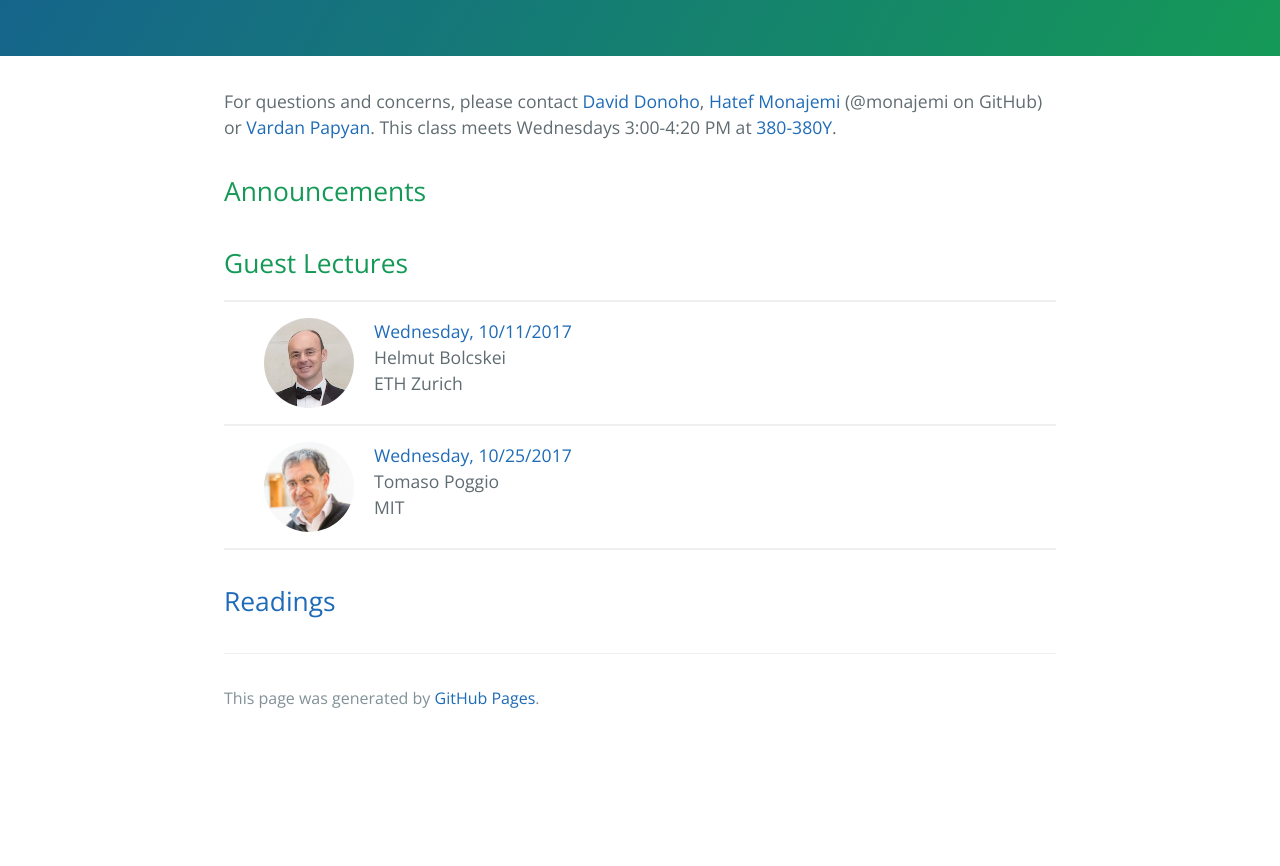
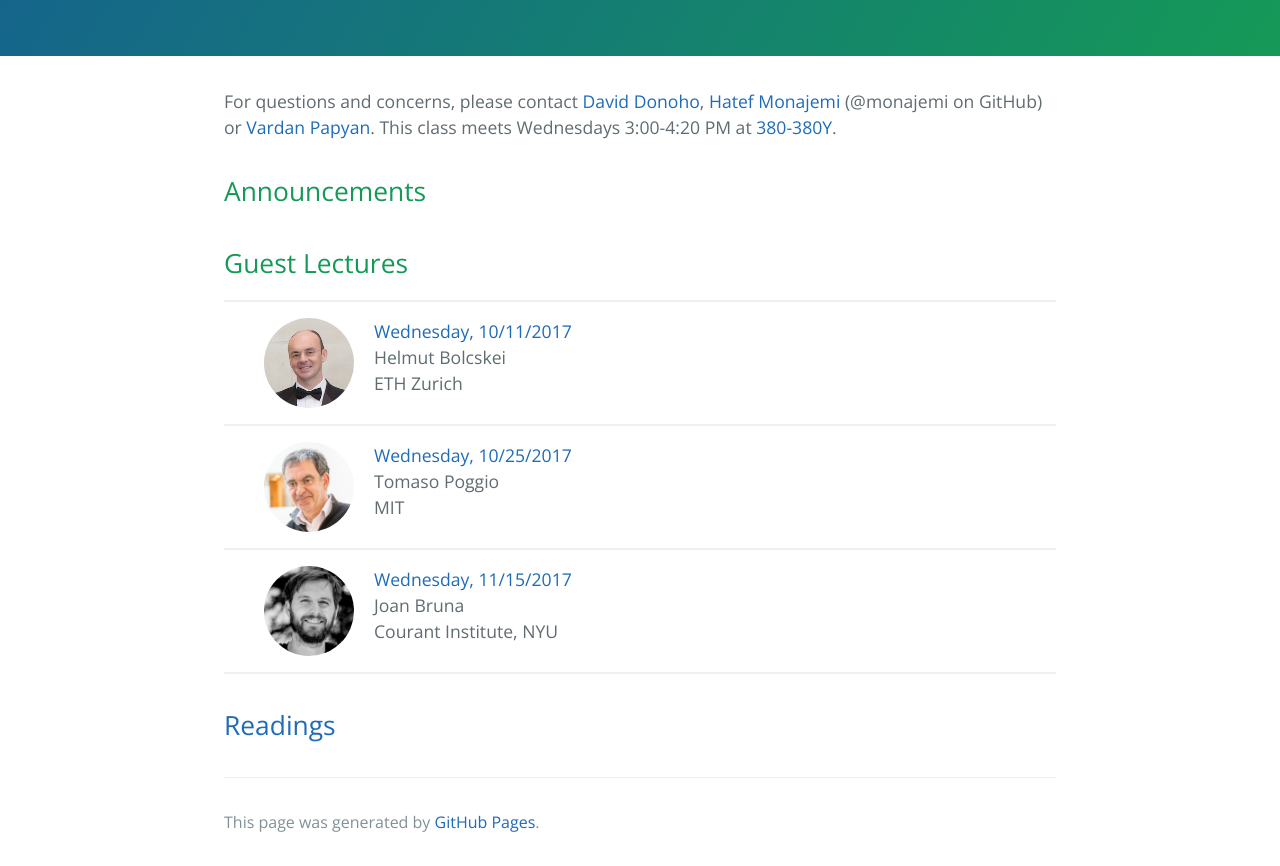
Before and after one commit to stats385/stats385.github.io, a Jekyll site: the page built from index.md, in a window 1280 px wide and 900 px high, scrolled down 587 px, cut to the strip 34-900 px from the top of the window. Built offline with Jekyll 4.4.1, drawn with Linux system fonts in a browser that asks for light colours; the repository's description, which GitHub fills in, is left out; before the commit the page ends 1363 px from its top, so only the background shows below that.

Commit message:
Bruna Added

```diff
--- a/index.md
+++ b/index.md
@@ -33,6 +33,17 @@
 </div>
 </div>
 ---
+<div class="speaker-wrap">
+<div class="speakerphoto">
+<img src="assets/img/bruna.png">
+</div>
+<div class="card">
+<a class="talkdate" href="./bruna_lecture"> Wednesday, 11/15/2017</a> <br>
+<span class="speaker">Joan Bruna</span> <br>
+<span class="speakerposition">Courant Institute, NYU</span>
+</div>
+</div>
+---
 
 
 ## [Readings](readings)
```
Also changed, not shown: bruna_lecture.md (added, +10 -0 lines), assets/img/bruna.png (added).
